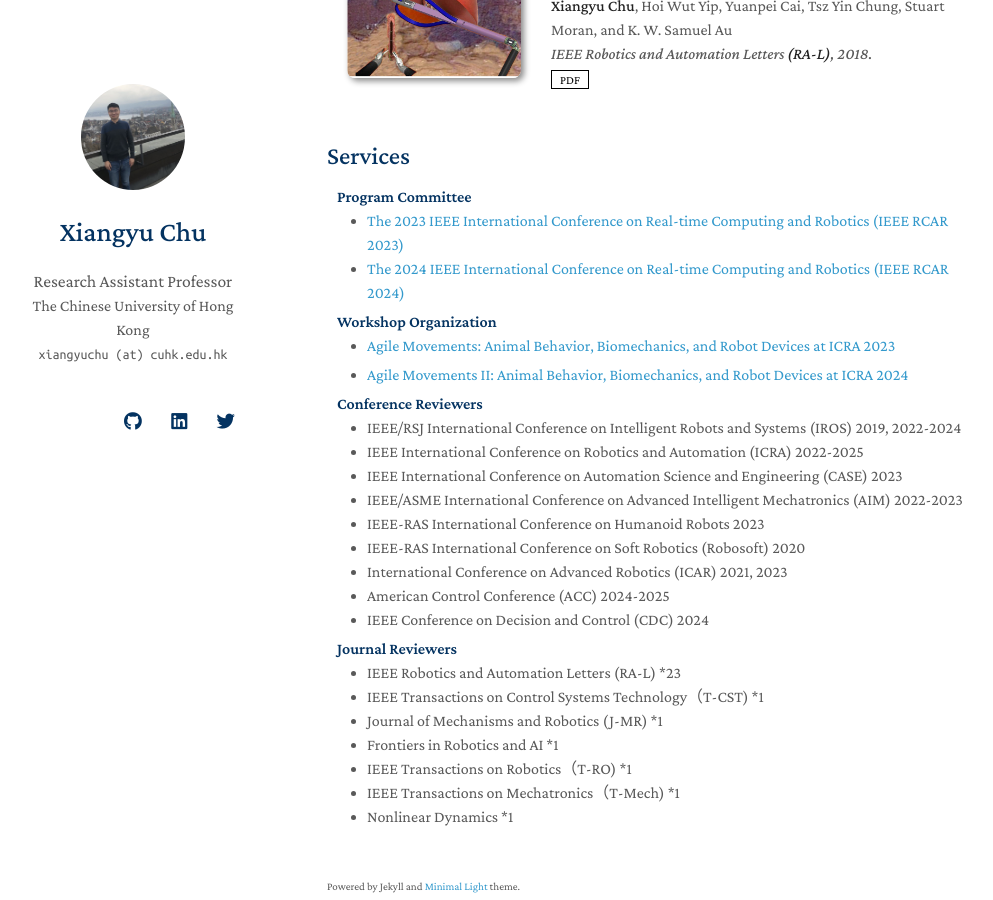
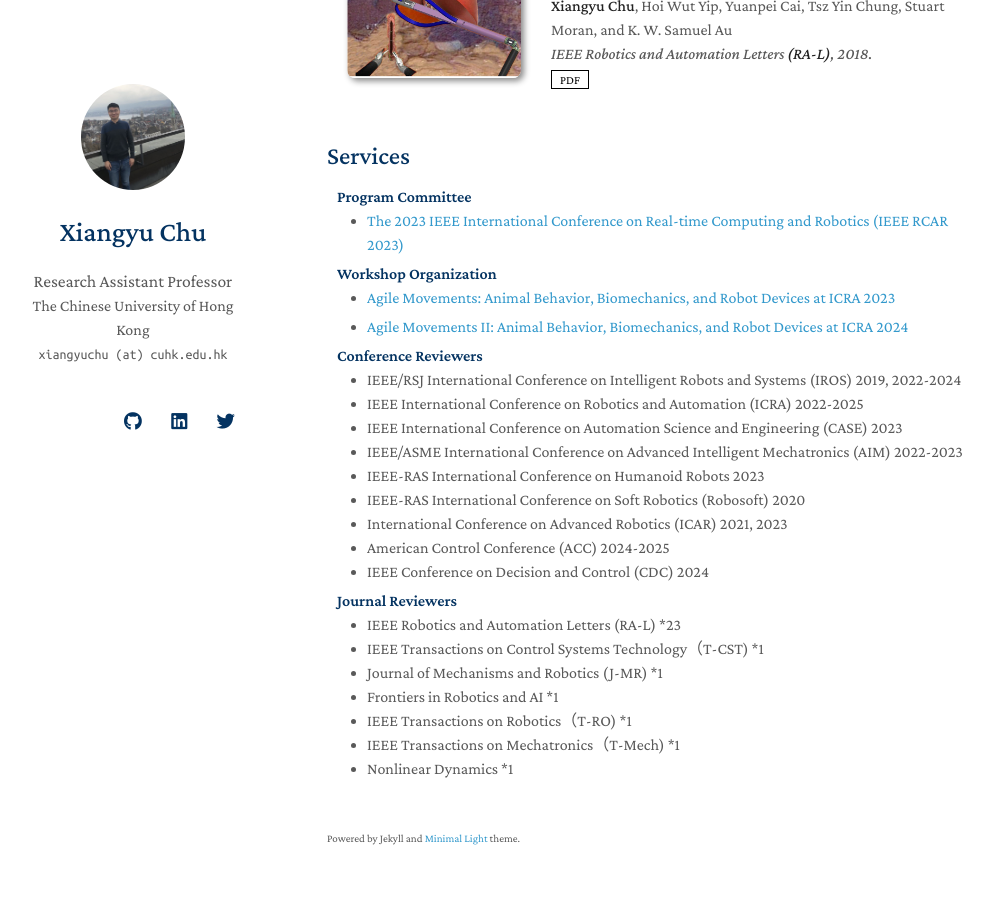
Before and after one commit to xiangyuchu03/xiangyuchu03.github.io, a Jekyll site: the page built from index.md, in a window 1280 px wide and 900 px high, scrolled down 2909 px. Shown: the whole window, without its empty margins (143-1136 px from the left). Built offline with Jekyll 4.4.1, drawn with Linux system fonts in a browser that asks for light colours; nearby versions of some CDN libraries; a style sheet for code colours, icons or effects is not loaded; our own code applies the rules of GitHub Pages for plain Markdown files.

Commit message:
Update services.md

```diff
--- a/_includes/services.md
+++ b/_includes/services.md
@@ -4,7 +4,6 @@
 
 <ul style="margin:0 0 5px;">
   <li><a href="http://www.ieee-rcar.org/"><autocolor></autocolor>The 2023 IEEE International Conference on Real-time Computing and Robotics (IEEE RCAR 2023)</a></li>
-  <li><a href="http://www.ieee-rcar.org/"><autocolor></autocolor>The 2024 IEEE International Conference on Real-time Computing and Robotics (IEEE RCAR 2024)</a></li>
 </ul>
 
 <h4 style="margin:0 10px 0;">Workshop Organization</h4>
```
